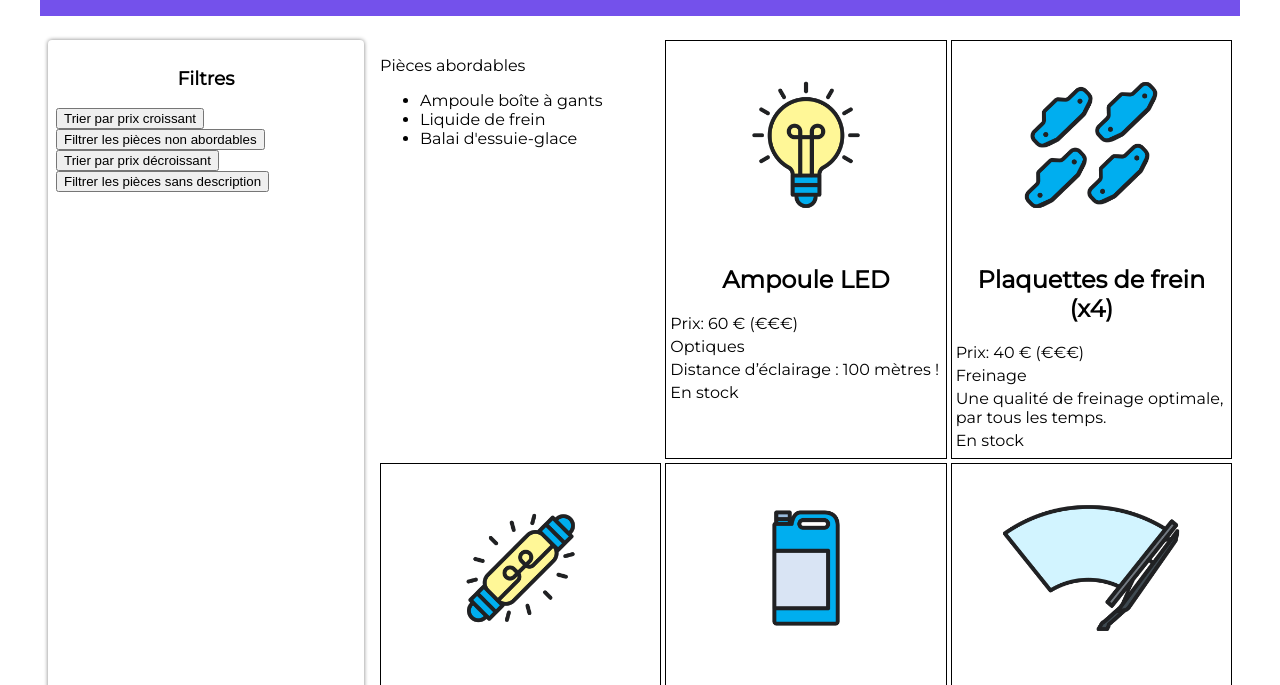
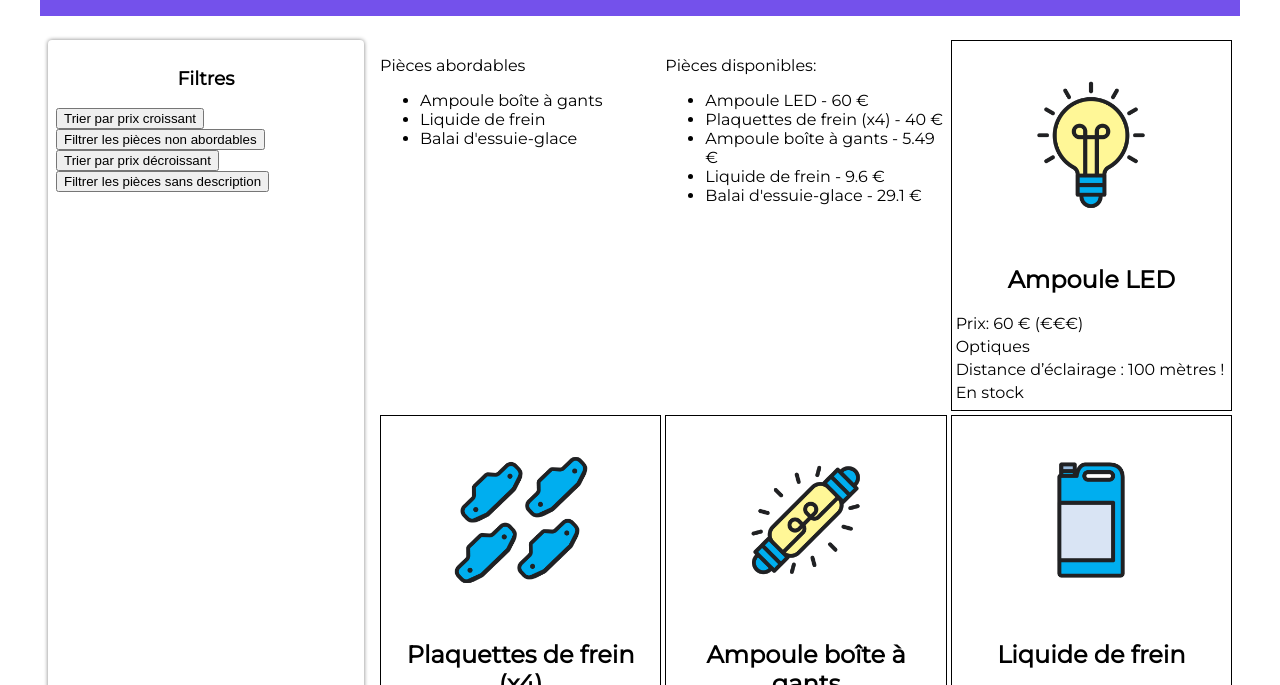
Before and after one commit to ThierryCode/Les-Bonnes-Pieces, a website: page index.html in a window 1280 px wide. Shown: the part 98-783 px from the top of the page. Drawn offline with Linux system fonts and the light colour scheme.

Commit message:
Ajout de la fonctionnalité affichages des produit disponibles

```diff
--- a/index.html
+++ b/index.html
@@ -28,7 +28,9 @@
 			<section class="fiches">
 				<div class="abordables">
 					<p>Pièces abordables</p>
-
+				</div>
+				<div class="disponibles">
+					<p>Pièces disponibles:</p>
 				</div>
 			</section>
 		</main>
--- a/pieces.js
+++ b/pieces.js
@@ -86,3 +86,24 @@ for (let i = 0; i < pieces.length; i++) {
     abordablEsElements.appendChild(nomElement);
  }
  document.querySelector('.abordables').appendChild(abordablEsElements)
+
+ //Liste des pièce disponible
+ const nomsDisponibles = pieces.map(piece => piece.nom);
+const prixDisponibles = pieces.map(piece => piece.prix);
+
+for(let i = pieces.length -1 ; i >= 0; i--){
+    if(pieces[i].disponibilite === false){
+        nomsDisponibles.splice(i,1);
+        prixDisponibles.splice(i,1);
+    }
+}
+
+const disponiblesElement = document.createElement('ul');
+
+for(let i=0 ; i < nomsDisponibles.length ; i++){
+    const nomElement = document.createElement('li');
+    nomElement.innerText = `${nomsDisponibles[i]} - ${prixDisponibles[i]} €`;
+    disponiblesElement.appendChild(nomElement);
+}
+
+document.querySelector('.disponibles').appendChild(disponiblesElement);
```
